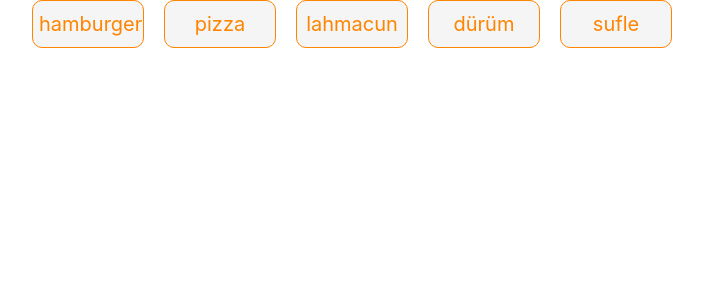
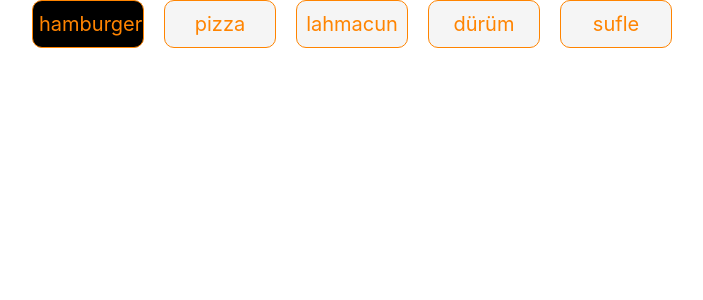
Before and after one commit to ardakskc/food-ordering-crm, a React (Create React App) app in the folder front/: page /itemlist in a window 1280 px wide. In both pictures the pointer is over the button "hamburger". Shown: the top 300 px of the page, without its empty margins (288-991 px from the left). Built offline with nearby package versions, Linux system fonts and the light colour scheme.

Commit message:
Updated App.css

```diff
--- a/front/src/App.css
+++ b/front/src/App.css
@@ -63,6 +63,12 @@
   margin-bottom: 0px;
   text-align:center;
 }
+.card--div-button:hover{
+  background-color: black;
+  color:  rgb(255, 132, 0);
+  transition-delay: 0.1s;
+  transition-duration: 1s;
+}
 
 .card--div-button-selected{
   width: 112px;
```
